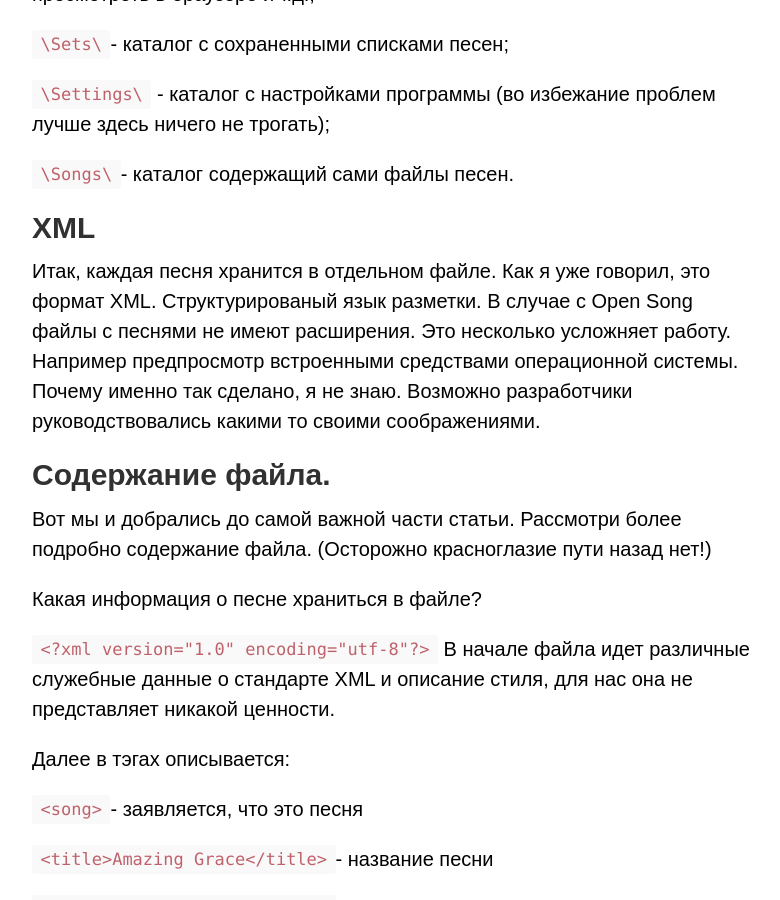
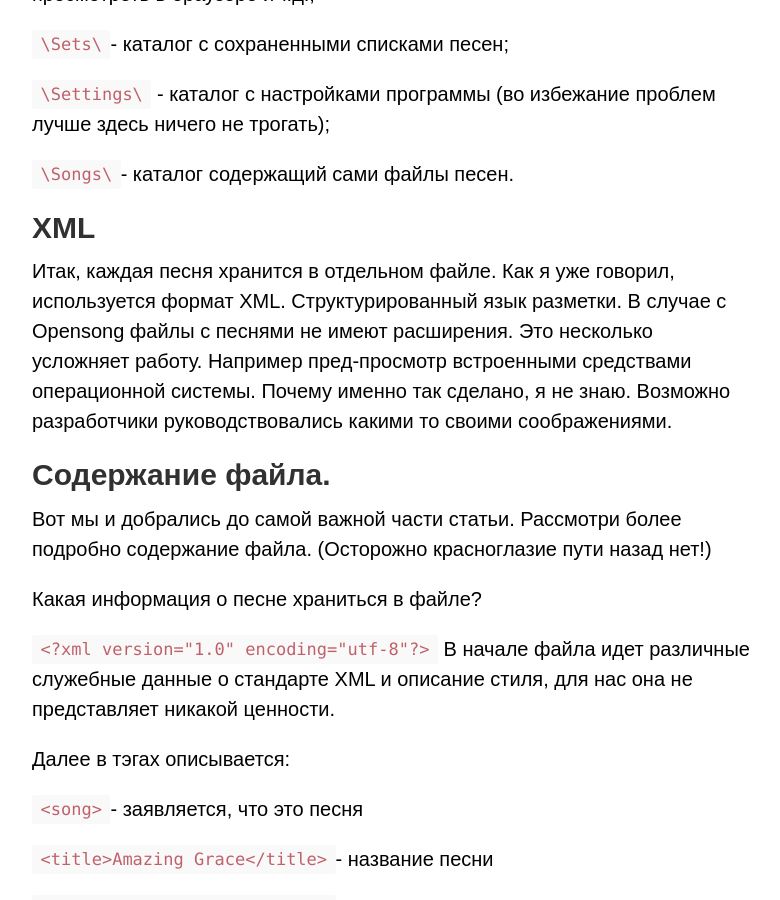
Before and after one commit to SergKnyz/alexblog, a Jekyll site: the page built from _posts/2020-03-08-fail-v-formatie-opensong.markdown, in a window 1280 px wide and 900 px high, scrolled down 2401 px. Shown: the whole window, without its empty margins (248-1028 px from the left). Built offline with Jekyll 4.4.1, drawn with Linux system fonts in a browser that asks for light colours; our own code applies the rules of GitHub Pages for plain Markdown files.

Commit message:
Updated Fail V Formatie Opensong

```diff
--- a/_posts/2020-03-08-fail-v-formatie-opensong.markdown
+++ b/_posts/2020-03-08-fail-v-formatie-opensong.markdown
@@ -67,9 +67,9 @@ tags:
 ## XML
 
 Итак, каждая песня хранится в отдельном файле.
-Как я  уже говорил, это формат XML. Структурированый язык разметки.
-В случае с Open Song файлы с песнями не имеют расширения. Это несколько усложняет работу.
-Например предпросмотр встроенными средствами операционной системы.
+Как я  уже говорил, используется формат XML. Структурированный язык разметки.
+В случае с Opensong файлы с песнями не имеют расширения. Это несколько усложняет работу.
+Например пред-просмотр встроенными средствами операционной системы.
 Почему именно так сделано, я не знаю.
 Возможно разработчики руководствовалиcь какими то своими соображениями.
 
```
